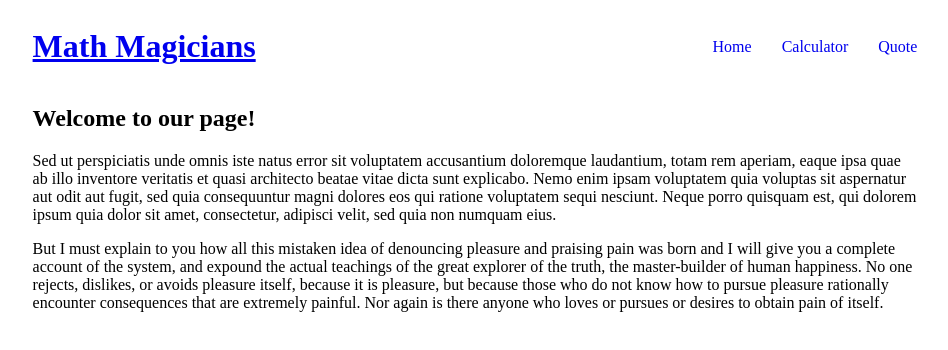
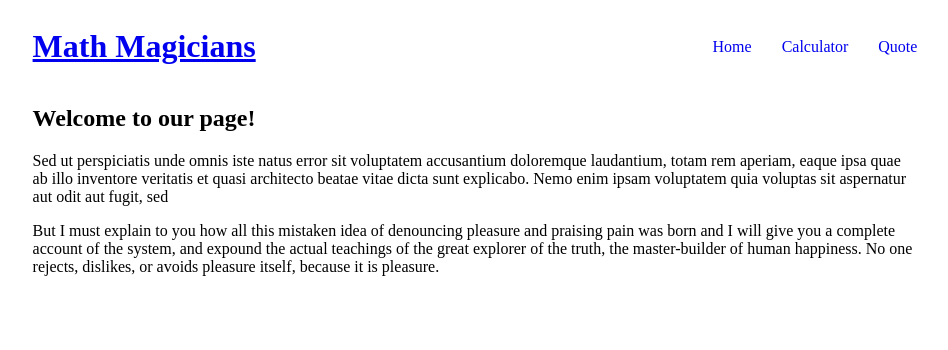
Before and after one commit to Cathella/math-magicians, a React (Create React App) app: page / in a window 1280 px wide. Shown: the top 350 px of the page, without its empty margins (165-1113 px from the left). Built offline with nearby package versions, Linux system fonts and the light colour scheme.

Commit message:
Linter errors

```diff
--- a/src/components/Home.js
+++ b/src/components/Home.js
@@ -2,30 +2,31 @@ import React from 'react';
 import Nav from './Nav';
 import '../App.css';
 
-const Home = () => <>
+const Home = () => (
+  <>
     <Nav />
     <div className="home-wrapper">
       <h2>Welcome to our page!</h2>
       <div>
         <p>
-        Sed ut perspiciatis unde omnis iste natus error sit voluptatem accusantium
-        doloremque laudantium, totam rem aperiam, eaque ipsa quae ab illo inventore
-        veritatis et quasi architecto beatae vitae dicta sunt explicabo. Nemo enim ipsam
-        voluptatem quia voluptas sit aspernatur aut odit aut fugit, sed
-        quia consequuntur magni dolores eos qui ratione voluptatem sequi
-        nesciunt. Neque porro quisquam est, qui dolorem ipsum quia dolor
-        sit amet, consectetur, adipisci velit, sed quia non numquam eius.
+          Sed ut perspiciatis unde omnis iste natus error sit
+          voluptatem accusantium doloremque laudantium, totam
+          rem aperiam, eaque ipsa quae ab illo inventore veritatis
+          et quasi architecto beatae vitae dicta sunt explicabo.
+          Nemo enim ipsam voluptatem quia voluptas sit aspernatur
+          aut odit aut fugit, sed
         </p>
         <p>
-        But I must explain to you how all this mistaken idea of denouncing pleasure and praising
-        pain was born and I will give you a complete account of the system, and expound the actual
-        teachings of the great explorer of the truth, the master-builder of human happiness.
-        No one rejects, dislikes, or avoids pleasure itself, because it is pleasure, but because those
-        who do not know how to pursue pleasure rationally encounter consequences that are extremely painful.
-        Nor again is there anyone who loves or pursues or desires to obtain pain of itself.
+          But I must explain to you how all this mistaken idea of denouncing
+          pleasure and praising pain was born and I will give you a
+          complete account of the system, and expound the actual teachings
+          of the great explorer of the truth, the master-builder of
+          human happiness. No one rejects, dislikes, or avoids pleasure
+          itself, because it is pleasure.
         </p>
       </div>
     </div>
   </>
+)
 
 export default Home;
--- a/src/components/Nav.js
+++ b/src/components/Nav.js
@@ -2,7 +2,8 @@ import React from 'react';
 import { Link } from 'react-router-dom';
 import './Nav.css';
 
-const Nav = () => <header>
+const Nav = () => (
+  <header>
     <Link to="/" className="logo">Math Magicians</Link>
     <nav>
       <Link to="/">Home</Link>
@@ -10,5 +11,6 @@ const Nav = () => <header>
       <Link to="/quotes">Quote</Link>
     </nav>
   </header>
+)
 
 export default Nav;
--- a/src/components/Quote.js
+++ b/src/components/Quote.js
@@ -1,7 +1,8 @@
 import React from 'react';
 import Nav from './Nav';
 
-const Quote = () => <>
+const Quote = () => (
+  <>
     <Nav />
     <div className="home-wrapper">
       <h3 style={{
@@ -14,5 +15,6 @@ const Quote = () => <>
       </h3>
     </div>
   </>
+)
 
 export default Quote;
```
Lines whose indentation alone changed are shown as unchanged.
